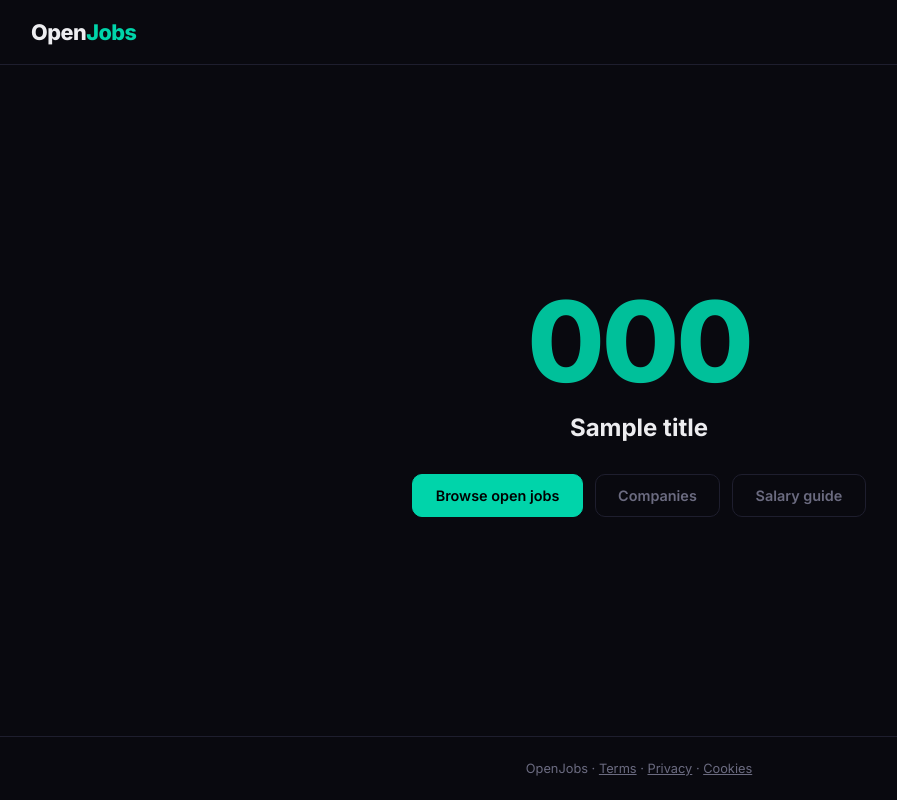
After one commit to ROBERT15-ENG/openjobs, a Flask app: template templates/error.html in a window 1280 px wide. The commit adds this page. Shown: the whole page, without its empty margins (1-898 px from the left). Run offline with Flask 3, Linux system fonts and the light colour scheme; the template is opened without the code that fills it: most values are stand-ins (such as "Sample title", 1, 10 or a date in 2020).

Commit message:
Branded 404/403/429/500 pages for HTML routes; missing job renders 404; home honours ?q= deep links
Co-authored-by: ROBERT15-ENG <ROBERT15-ENG@users.noreply.github.com>

```diff
--- a/api/app_factory.py
+++ b/api/app_factory.py
@@ -5,7 +5,7 @@ import os
 import sys
 
 from dotenv import load_dotenv
-from flask import Flask, jsonify, request
+from flask import Flask, jsonify, render_template, request
 from werkzeug.exceptions import HTTPException
 
 load_dotenv()
@@ -62,10 +62,30 @@ def _wants_json() -> bool:
     return request.path.startswith('/api/') or request.is_json
 
 
+ERROR_PAGE_COPY = {
+    404: ('Page not found', "The page you're looking for doesn't exist, or the listing has closed."),
+    403: ('Not allowed', "You don't have access to this page. Sign in with a different account or head back to the jobs list."),
+    405: ('Not allowed', 'That action is not available here.'),
+    429: ('Slow down', 'Too many requests in a short time. Wait a minute and try again.'),
+    500: ('Something went wrong', 'An unexpected error occurred on our side. It has been logged; please try again shortly.'),
+}
+
+
+def render_error_page(code: int):
+    """Branded HTML error page for non-API routes (JSON is used for /api/*)."""
+    title, message = ERROR_PAGE_COPY.get(code, ERROR_PAGE_COPY[500])
+    try:
+        return render_template('error.html', code=code, title=title, message=message), code
+    except Exception:  # template dir missing (API-only deployment)
+        return f'{code} {title}', code
+
+
 def _register_error_handlers(app: Flask) -> None:
     @app.errorhandler(HTTPException)
     def handle_http_error(exc: HTTPException):
         if not _wants_json():
+            if exc.code in ERROR_PAGE_COPY:
+                return render_error_page(exc.code)
             return exc
         return jsonify({'error': exc.name, 'message': exc.description}), exc.code
 
@@ -75,7 +95,7 @@ def _register_error_handlers(app: Flask) -> None:
         if app.config.get('PROPAGATE_EXCEPTIONS') or app.testing or app.debug:
             raise exc
         if not _wants_json():
-            return 'Internal Server Error', 500
+            return render_error_page(500)
         return jsonify({'error': 'Internal Server Error'}), 500
 
 
--- a/api/blueprints/pages.py
+++ b/api/blueprints/pages.py
@@ -4,7 +4,7 @@ import os
 
 from config import TEMPLATES_DIR
 from db import get_db
-from flask import Blueprint, current_app, jsonify, redirect, render_template, request
+from flask import Blueprint, abort, current_app, jsonify, redirect, render_template, request
 from seo_util import job_posting_json_ld, job_url_path, slugify
 from timeutil import utcnow_iso
 
@@ -81,7 +81,7 @@ def job_seo_page(job_id, slug=None):
     db = get_db()
     job = db.execute('SELECT * FROM jobs WHERE id = ? AND is_active = 1', (job_id,)).fetchone()
     if not job:
-        return _render_page('job.html'), 404
+        abort(404)
     job_dict = dict(job)
     canonical_slug = slugify(job_dict.get('title', ''))
     if slug and slug != canonical_slug:
--- /dev/null
+++ b/templates/error.html
@@ -0,0 +1,58 @@
+<!DOCTYPE html>
+<html lang="en">
+<head>
+  <meta charset="UTF-8">
+  <meta name="viewport" content="width=device-width, initial-scale=1.0">
+  <meta name="robots" content="noindex">
+  <title>{{ code }} — {{ title }} · OpenJobs</title>
+  <link href="https://fonts.googleapis.com/css2?family=Inter:wght@400;600;700;800&display=swap" rel="stylesheet">
+  <style>
+    :root { --primary: #00d4aa; --bg: #09090f; --bg-card: #111119; --border: #1e1e2e; --text: #ededf0; --text-muted: #6b6b80; }
+    * { margin: 0; padding: 0; box-sizing: border-box; }
+    body { font-family: 'Inter', -apple-system, sans-serif; background: var(--bg); color: var(--text); min-height: 100vh; display: flex; flex-direction: column; }
+    header { border-bottom: 1px solid var(--border); padding: 0 2rem; }
+    .header-inner { max-width: 1400px; margin: 0 auto; height: 64px; display: flex; align-items: center; }
+    .logo { font-size: 1.35rem; font-weight: 800; letter-spacing: -0.5px; color: var(--text); text-decoration: none; }
+    .logo span { color: var(--primary); }
+    main { flex: 1; display: flex; align-items: center; justify-content: center; padding: 3rem 1.5rem; text-align: center; }
+    .code { font-size: clamp(4rem, 15vw, 7rem); font-weight: 800; line-height: 1; color: var(--primary); opacity: 0.9; letter-spacing: -3px; }
+    h1 { font-size: 1.5rem; font-weight: 700; margin: 1rem 0 0.5rem; }
+    p { color: var(--text-muted); max-width: 460px; margin: 0 auto 2rem; line-height: 1.6; }
+    .actions { display: flex; gap: 0.75rem; justify-content: center; flex-wrap: wrap; }
+    .btn { padding: 0.75rem 1.4rem; border-radius: 10px; font-weight: 600; font-size: 0.9rem; text-decoration: none; border: 1px solid var(--border); color: var(--text-muted); transition: all 0.2s; }
+    .btn:hover { border-color: var(--primary); color: var(--primary); }
+    .btn-primary { background: var(--primary); color: #000; border-color: var(--primary); }
+    .btn-primary:hover { color: #000; filter: brightness(0.92); }
+    .search { display: flex; gap: 0.5rem; max-width: 460px; margin: 0 auto 1.5rem; }
+    .search input { flex: 1; background: var(--bg-card); border: 1px solid var(--border); border-radius: 10px; padding: 0.75rem 1rem; color: var(--text); font-size: 0.95rem; outline: none; min-width: 0; }
+    .search input:focus { border-color: var(--primary); }
+    footer { border-top: 1px solid var(--border); padding: 1.5rem; text-align: center; color: var(--text-muted); font-size: 0.8rem; }
+    footer a { color: var(--text-muted); }
+  </style>
+</head>
+<body>
+<header>
+  <div class="header-inner"><a class="logo" href="/">Open<span>Jobs</span></a></div>
+</header>
+<main>
+  <div>
+    <div class="code">{{ code }}</div>
+    <h1>{{ title }}</h1>
+    <p>{{ message }}</p>
+    {% if code == 404 %}
+    <form class="search" action="/" method="get" role="search">
+      <input type="search" name="q" placeholder="Search jobs, companies, skills…" aria-label="Search jobs">
+      <button class="btn btn-primary" type="submit">Search</button>
+    </form>
+    {% endif %}
+    <div class="actions">
+      <a class="btn btn-primary" href="/">Browse open jobs</a>
+      <a class="btn" href="/companies">Companies</a>
+      <a class="btn" href="/salary">Salary guide</a>
+      {% if code == 404 %}<a class="btn" href="javascript:history.back()">Go back</a>{% endif %}
+    </div>
+  </div>
+</main>
+<footer>OpenJobs · <a href="/terms">Terms</a> · <a href="/privacy">Privacy</a> · <a href="/cookies">Cookies</a></footer>
+</body>
+</html>
--- a/templates/index.html
+++ b/templates/index.html
@@ -745,6 +745,10 @@
     }
     renderHeaderAuth();
     loadStats();
+    // Deep links: /?q=python&location=Sydney (used by company cards, 404 search, /cad)
+    const initial = new URLSearchParams(window.location.search);
+    if (initial.get('q')) document.getElementById('searchInput').value = initial.get('q');
+    if (initial.get('location')) document.getElementById('locationInput').value = initial.get('location');
     await loadSavedJobIds();
     fetchJobs();
     document.getElementById('searchInput').addEventListener('keydown', e => { if(e.key==='Enter') doSearch(); });
```
